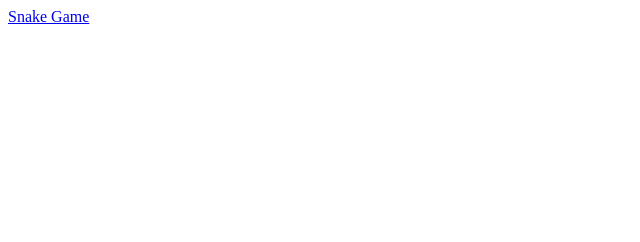
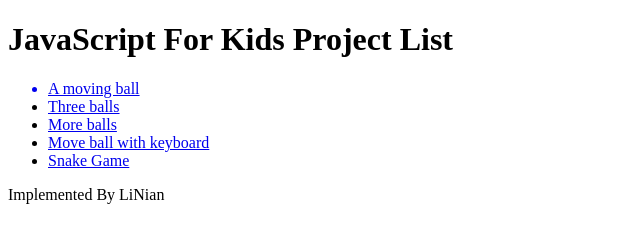
Before and after one commit to NianLi71/JavaScriptForKidsCodes, a plain HTML site: page index.html in a window 1280 px wide. Shown: the whole page, without its empty margins (0-640 px from the left). Drawn offline with Linux system fonts and the light colour scheme.

Commit message:
update index.html

```diff
--- a/index.html
+++ b/index.html
@@ -1,9 +1,17 @@
 <!DOCTYPE html>
 <html>
     <head>
-        <title>index</title>
+        <title>Index</title>
     </head>
     <body>
-        <a href="./ch16-17-snake/snake.html" target="_blank">Snake Game</a>
+        <h1>JavaScript For Kids Project List</h1>
+        <ul>
+            <a href="./ch14-animation/ball.html" target="_blank"><li>A moving ball</li></a>
+            <li><a href="./ch14-animation/moreBalls.html" target="_blank">Three balls</a></li>
+            <li><a href="./ch14-animation/moreRandomBalls.html" target="_blank">More balls</a></li>
+            <li><a href="./ch15-keyboard/keyboardMoveBall.html" target="_blank">Move ball with keyboard</a></li>
+            <li><a href="./ch16-17-snake/snake.html" target="_blank">Snake Game</a></li>
+        </ul>
+        <p>Implemented By LiNian</p>
     </body>
 </html>
```
